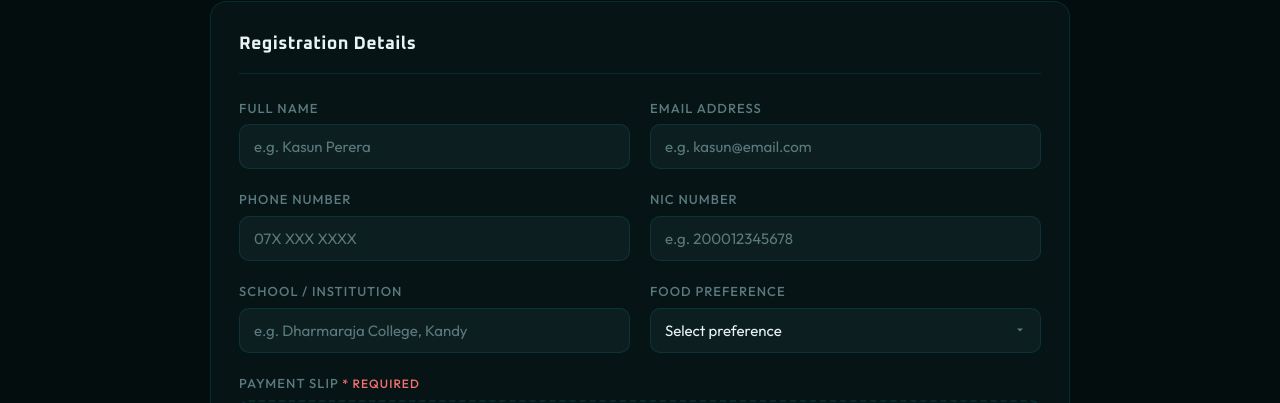
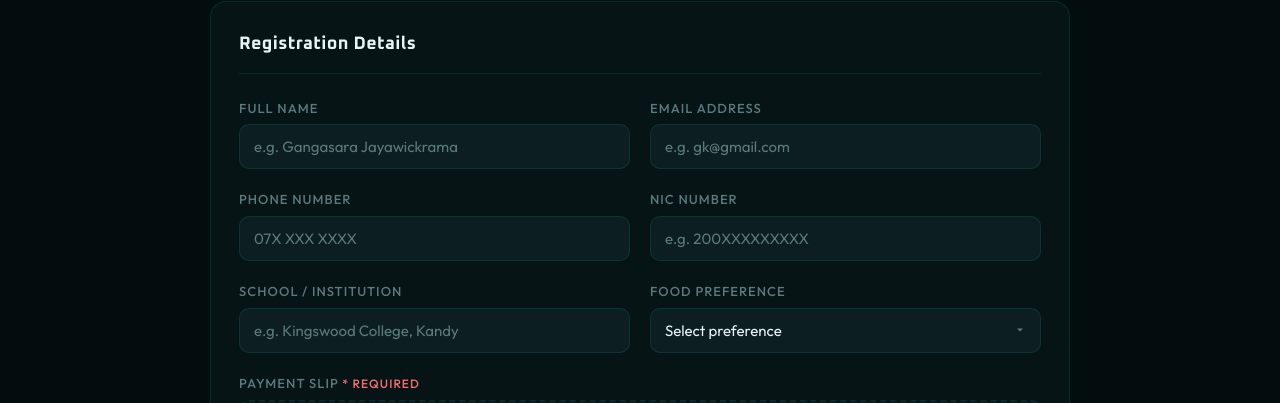
Before and after one commit to gangasara2004/peak25, a React (Vite) app: page / in a window 1280 px wide. Shown: the part 537-940 px from the top of the page. Built offline with nearby package versions, Linux system fonts and the light colour scheme.

Commit message:
Update placeholder values in registration form

```diff
--- a/src/pages/RegisterPage.tsx
+++ b/src/pages/RegisterPage.tsx
@@ -130,15 +130,15 @@ export default function RegisterPage() {
           <form onSubmit={handleSubmit}>
             <div style={{ display: 'flex', flexDirection: 'column', gap: 20 }}>
               <div className="grid-2">
-                <div className="field"><label>Full Name</label><input type="text" placeholder="e.g. Kasun Perera" value={form.full_name} onChange={e => set('full_name', e.target.value)} /></div>
-                <div className="field"><label>Email Address</label><input type="email" placeholder="e.g. kasun@email.com" value={form.email} onChange={e => set('email', e.target.value)} /></div>
+                <div className="field"><label>Full Name</label><input type="text" placeholder="e.g. Gangasara Jayawickrama" value={form.full_name} onChange={e => set('full_name', e.target.value)} /></div>
+                <div className="field"><label>Email Address</label><input type="email" placeholder="e.g. gk@gmail.com" value={form.email} onChange={e => set('email', e.target.value)} /></div>
               </div>
               <div className="grid-2">
                 <div className="field"><label>Phone Number</label><input type="tel" placeholder="07X XXX XXXX" value={form.phone} onChange={e => set('phone', e.target.value)} /></div>
-                <div className="field"><label>NIC Number</label><input type="text" placeholder="e.g. 200012345678" value={form.nic} onChange={e => set('nic', e.target.value)} /></div>
+                <div className="field"><label>NIC Number</label><input type="text" placeholder="e.g. 200XXXXXXXXX" value={form.nic} onChange={e => set('nic', e.target.value)} /></div>
               </div>
               <div className="grid-2">
-                <div className="field"><label>School / Institution</label><input type="text" placeholder="e.g. Dharmaraja College, Kandy" value={form.school} onChange={e => set('school', e.target.value)} /></div>
+                <div className="field"><label>School / Institution</label><input type="text" placeholder="e.g. Kingswood College, Kandy" value={form.school} onChange={e => set('school', e.target.value)} /></div>
                 <div className="field">
                   <label>Food Preference</label>
                   <select value={form.food_preference} onChange={e => set('food_preference', e.target.value)}>
```
